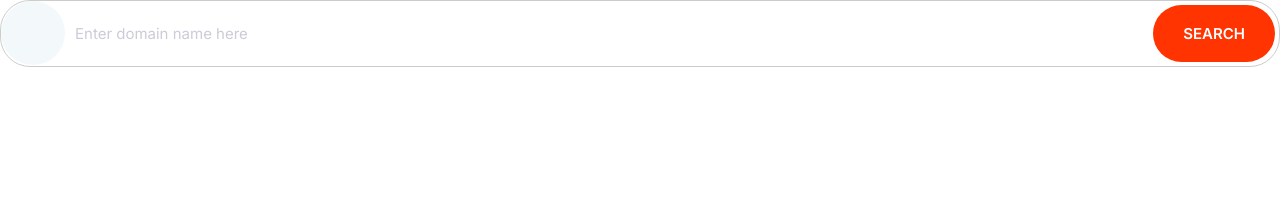
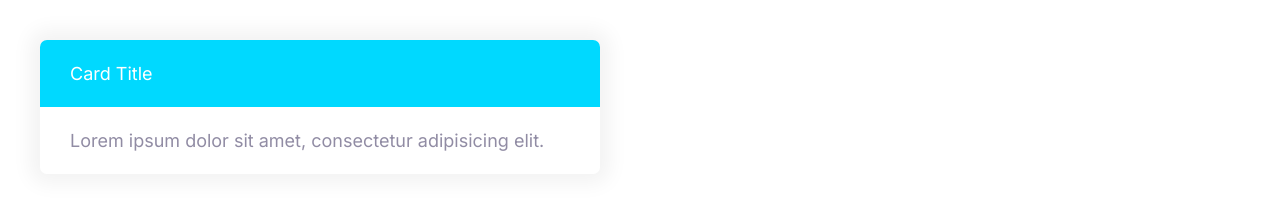
Before and after one commit to alikhubab/Alify, a plain HTML site: page index.html in a window 1280 px wide. Drawn offline with Linux system fonts and the light colour scheme.

Commit message:
Build the Card component

```diff
--- a/css/styles.css
+++ b/css/styles.css
@@ -279,3 +279,24 @@
         font-size: 1.5rem;
     }
 }
+
+/* Cards */
+.card {
+    border-radius: 7px;
+    box-shadow: 0 0 20px 10px #f3f3f3;
+    overflow: hidden;
+}
+
+.card__header, .card__body {
+    padding: 2rem 3rem;
+}
+
+.card--primary .card__header {
+    background-color: var(--color-primary);
+    color: #fff;
+}
+
+.card--secondary .card__header {
+    background-color: var(--color-secondary);
+    color: #fff;
+}
--- a/index.html
+++ b/index.html
@@ -13,14 +13,13 @@
     <link href="css/styles.css" rel="stylesheet">
 </head>
 <body>
-<div class="input-group">
-    <span class="icon-container">
-    <svg class="icon icon--primary">
-        <use href="images/sprite.svg#wordpress"/>
-    </svg>
-</span>
-    <input class="input" placeholder="Enter domain name here" type="text"/>
-    <button class="btn btn--accent">Search</button>
+<div style="width: 50%; padding: 4rem">
+    <div class="card card--secondary">
+        <header class="card__header">Card Title</header>
+        <div class="card__body">
+            Lorem ipsum dolor sit amet, consectetur adipisicing elit.
+        </div>
+    </div>
 </div>
 </body>
 </html>
```
Also changed, not shown: components/cards.html (added, +6 -0 lines).
